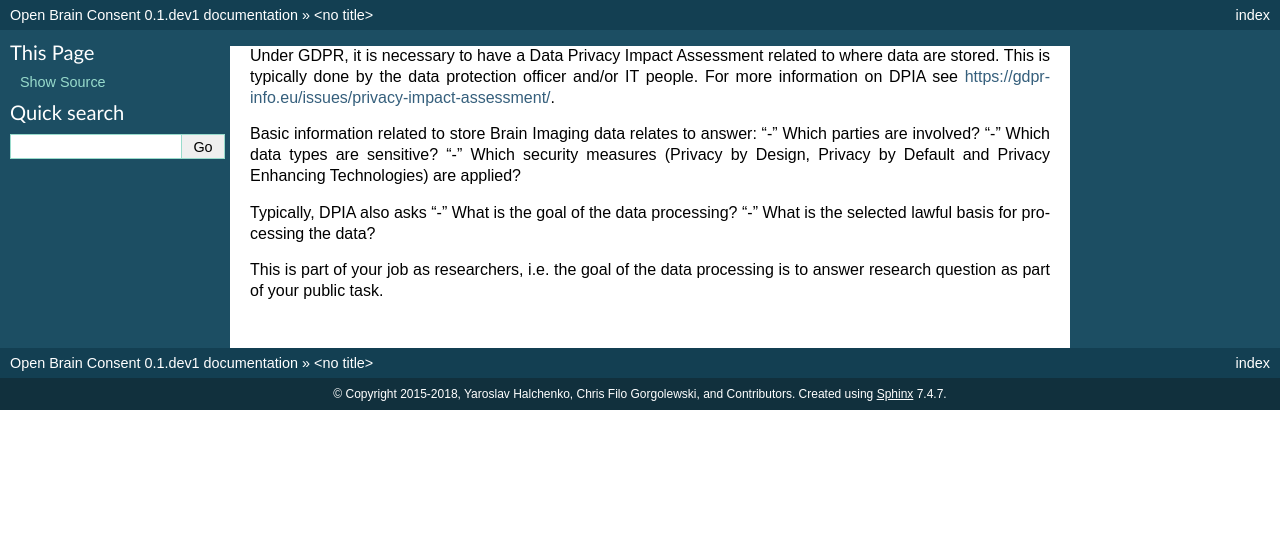
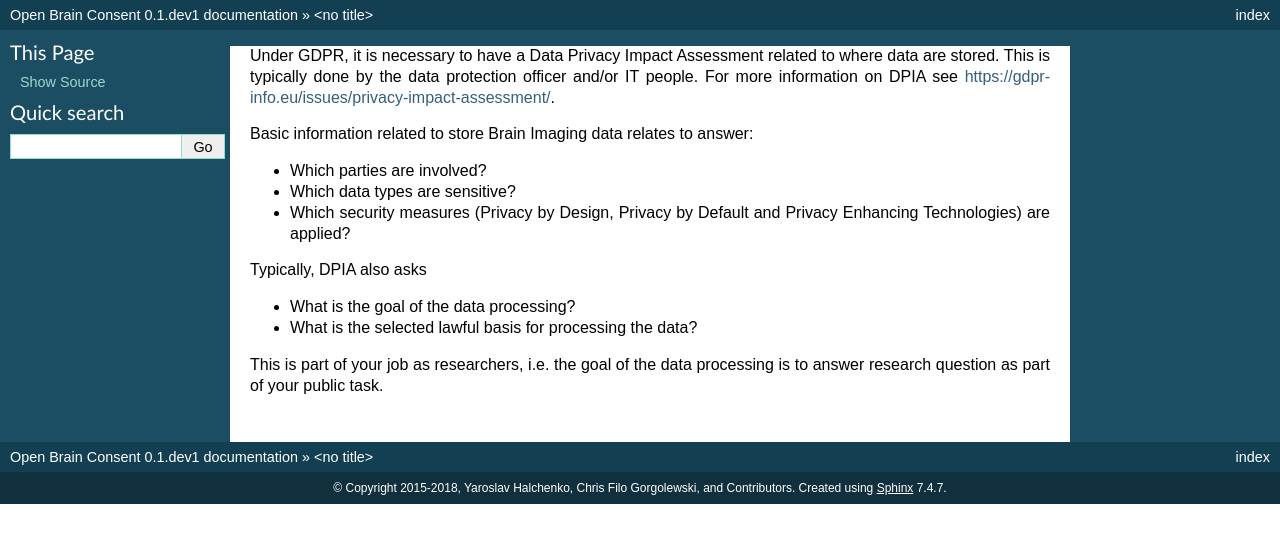
Before and after one commit to con/open-brain-consent, a Sphinx documentation site: the page built from docs/source/data_privacy_impact_assessment.rst, in a window 1280 px wide. Shown: the top 543 px of the page. Built offline with Sphinx 7.4.7, drawn with Linux system fonts in a browser that asks for light colours.

```diff
--- a/docs/source/data_privacy_impact_assessment.rst
+++ b/docs/source/data_privacy_impact_assessment.rst
@@ -3,12 +3,14 @@
 Under GDPR, it is necessary to have a Data Privacy Impact Assessment related to where data are stored. This is typically done by the data protection officer and/or IT people. For more information on DPIA see https://gdpr-info.eu/issues/privacy-impact-assessment/.
 
 Basic information related to store Brain Imaging data relates to answer:
-"-" Which parties are involved?
-"-" Which data types are sensitive?
-"-" Which security measures (Privacy by Design, Privacy by Default and Privacy Enhancing Technologies) are applied?
+
+- Which parties are involved?
+- Which data types are sensitive?
+- Which security measures (Privacy by Design, Privacy by Default and Privacy Enhancing Technologies) are applied?
 
 Typically, DPIA also asks
-"-" What is the goal of the data processing?
-"-" What is the selected lawful basis for processing the data?
+
+- What is the goal of the data processing?
+- What is the selected lawful basis for processing the data?
 
 This is part of your job as researchers, i.e. the goal of the data processing is to answer research question as part of your public task.
```
